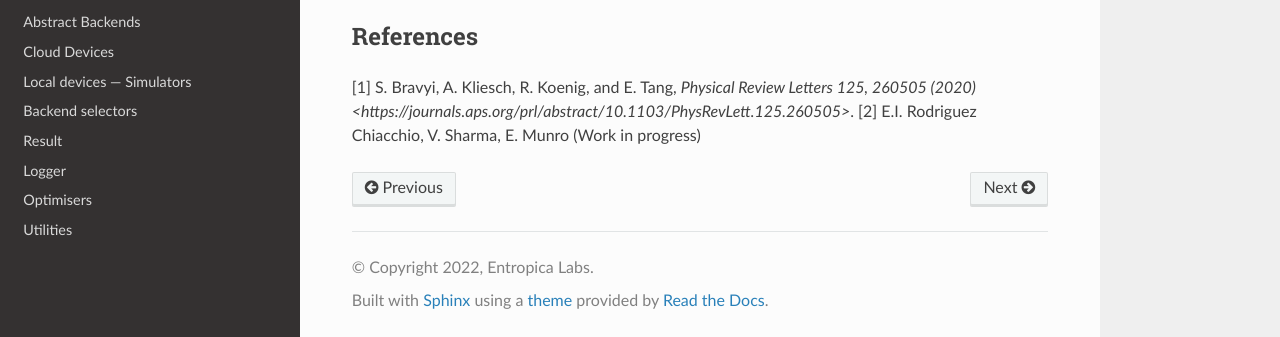
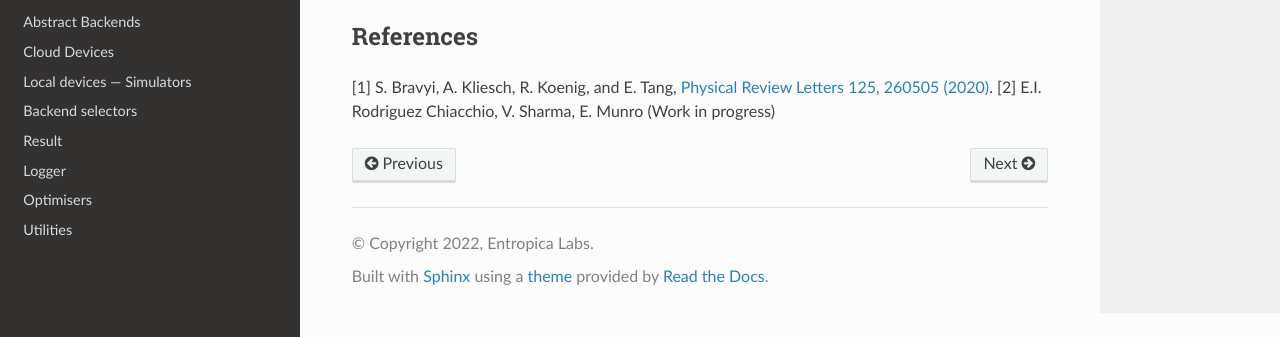
Before and after one commit to entropicalabs/openqaoa, a Sphinx documentation site: the page built from docs/source/rqaoa.rst, in a window 1280 px wide and 900 px high, scrolled down 521 px, cut to the strip 563-900 px from the top of the window. Built offline with Sphinx 7.4.7 and the Read the Docs theme 2.0.0, drawn with Linux system fonts in a browser that asks for light colours; pages that are not in the unit, such as notebooks, are missing from menus.

Commit message:
fix typos

```diff
--- a/docs/source/logger_and_results.rst
+++ b/docs/source/logger_and_results.rst
@@ -1,6 +1,6 @@
 Results and loggers are two classes that store the results of a QAOA.
 
-In more details, the logger is updated everytime the classical optimizer performs the otimistaion.
+In more details, the logger is updated every-time the classical optimizer performs the otimistaion.
 The result, on the other hand, formats raw results from the logger in a more human-friendly way.
 
 Result
--- a/docs/source/rqaoa.rst
+++ b/docs/source/rqaoa.rst
@@ -29,5 +29,5 @@
 References
 ----------
 
-[1] S. Bravyi, A. Kliesch, R. Koenig, and E. Tang, `Physical Review Letters 125, 260505 (2020) <https://journals.aps.org/prl/abstract/10.1103/PhysRevLett.125.260505>`.
+[1] S. Bravyi, A. Kliesch, R. Koenig, and E. Tang, `Physical Review Letters 125, 260505 (2020) <https://journals.aps.org/prl/abstract/10.1103/PhysRevLett.125.260505>`_.
 [2] E.I. Rodriguez Chiacchio, V. Sharma, E. Munro (Work in progress)
```
Also changed, not shown: 8 other files.
